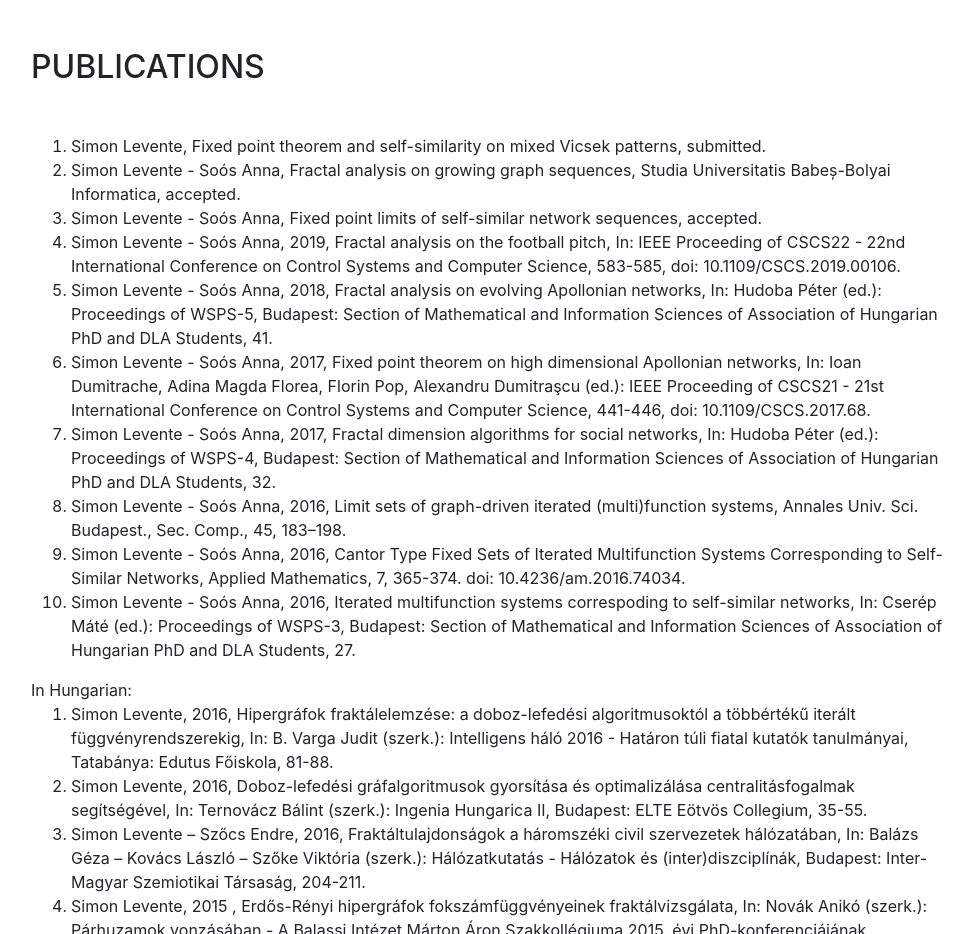
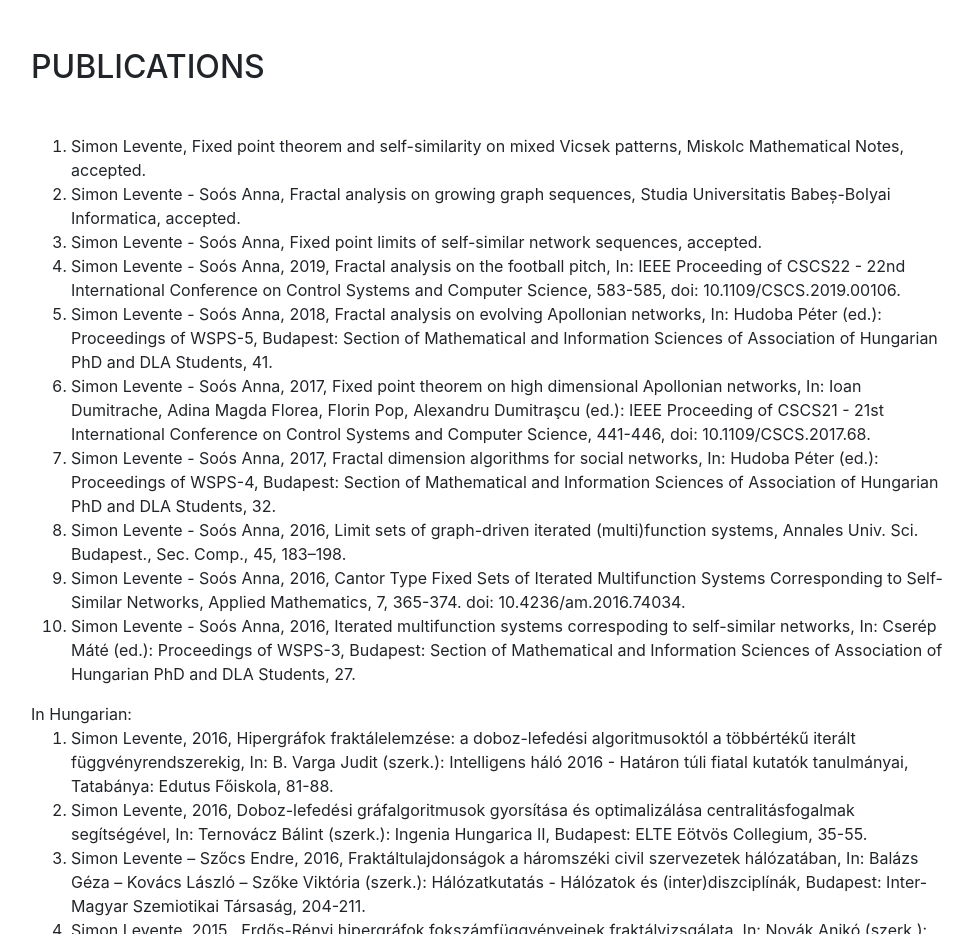
Before and after one commit to simonlevente/simonlevente.github.io, a website with bundled scripts: page index.html in a window 1280 px wide. Shown: the part 800-1734 px from the top of the page, without its empty margins (289-1262 px from the left). Built offline with nearby package versions, Linux system fonts and the light colour scheme; a web font is replaced by a local one.

Commit message:
Add files via upload

```diff
--- a/index.html
+++ b/index.html
@@ -132,7 +132,7 @@
         <div class="my-auto">
           <h2 class="mb-5">Publications</h2>
           <ol>
-				<li>Simon Levente, Fixed point theorem and self-similarity on mixed Vicsek patterns, submitted.</li>
+				<li>Simon Levente, Fixed point theorem and self-similarity on mixed Vicsek patterns, Miskolc Mathematical Notes, accepted.</li>
                 <li>Simon Levente - Soós Anna, Fractal analysis on growing graph sequences, Studia Universitatis Babeș-Bolyai Informatica,  accepted.</li>
                 <li>Simon Levente - Soós Anna, Fixed point limits of self-similar network sequences, accepted.</li>
                 <li>Simon Levente - Soós Anna, 2019, Fractal analysis on the football pitch,
```
